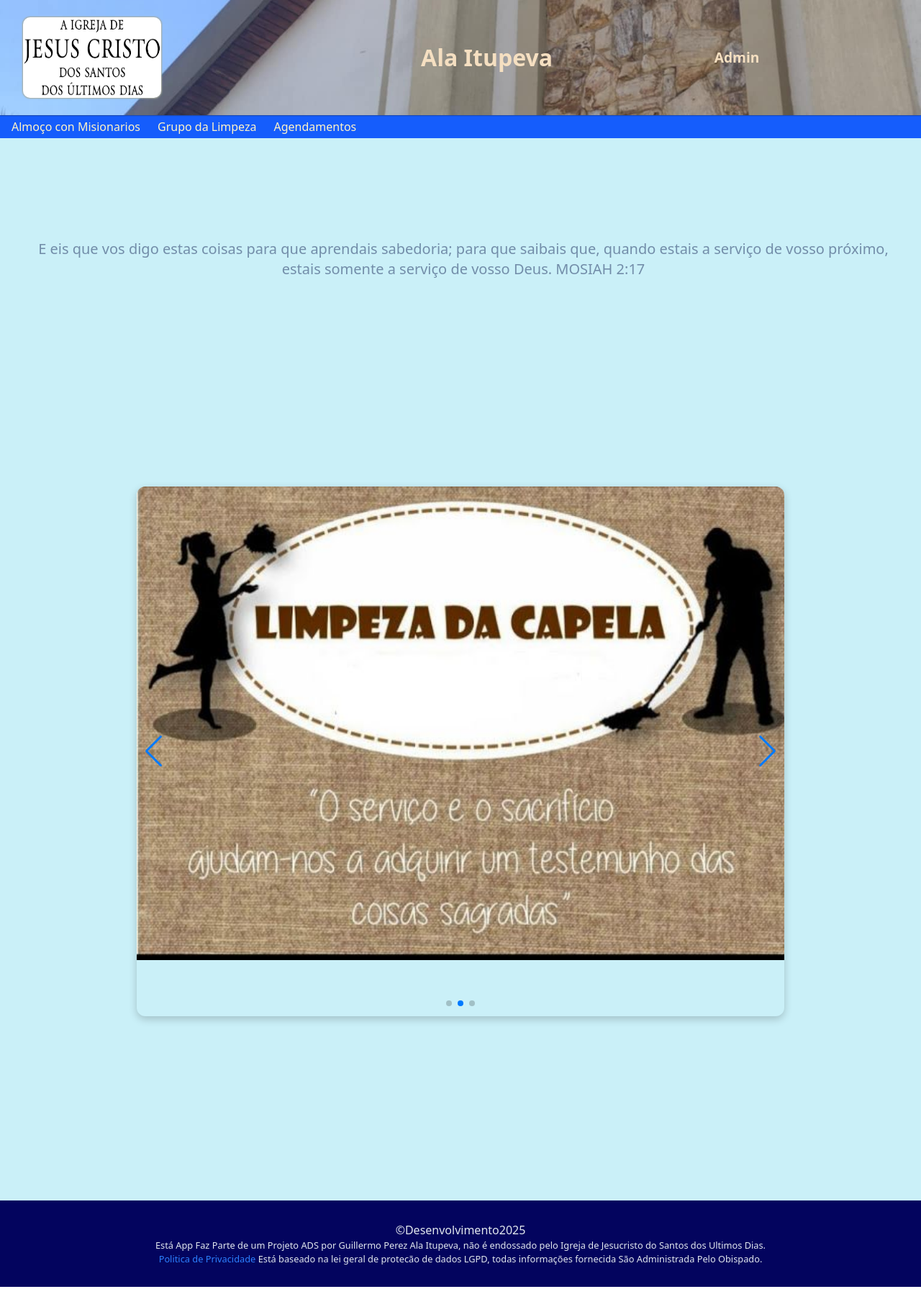
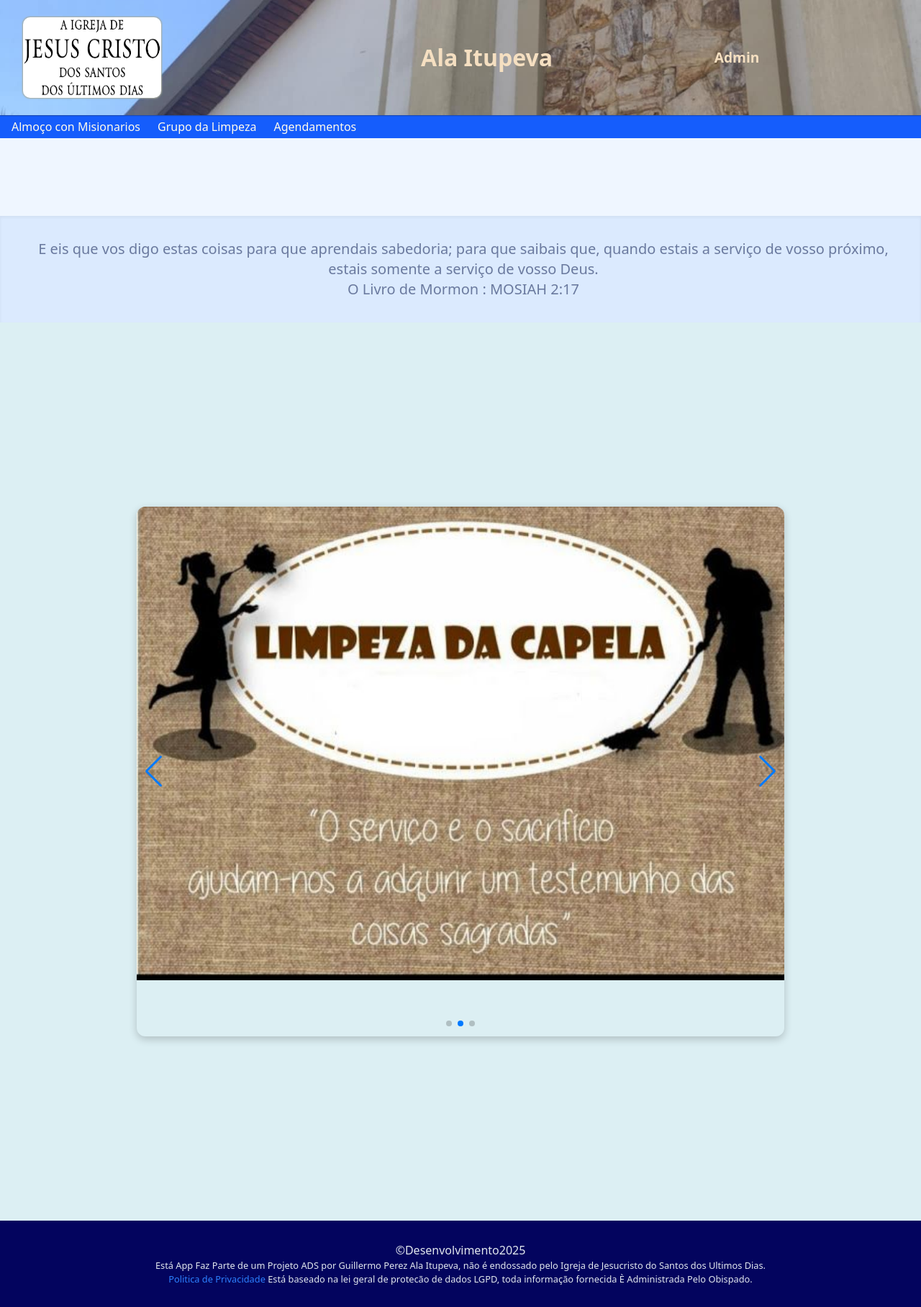
Before and after one commit to elguille36/App-Agendamentos, a React (Vite) app: page / in a window 1280 px wide. Shown: the whole page at 72% size. Before the commit the page ends 1788 px from the top, so only its background shows below. Built offline with nearby package versions, Linux system fonts and the light colour scheme; no server answers.

Commit message:
fiz alteraçoes dos componentes nav modo mobile

```diff
--- a/src/App.jsx
+++ b/src/App.jsx
@@ -8,13 +8,13 @@ import Comunicado from './componentes/informacao'
 function App() {
   return (
     <>
-    <div className='w-full h-75 '>
+    <div className='w-full h-75 bg-blue-50 '>
       <div className='box-content-app'>
       <Cabezalho />
       </div>
        <NavBar />
     </div>
-    <div className='flex justify-center '>
+    <div className='flex justify-center bg-blue-100 shadow-inner'>
       <Comunicado/>
     </div>
     <div className='box-banner'>
--- a/src/componentes/footer.jsx
+++ b/src/componentes/footer.jsx
@@ -9,8 +9,8 @@ return(
     <h3>©Desenvolvimento2025</h3>
     <p className="paragrafo-copy">Está App Faz Parte de um Projeto ADS por Guillermo Perez Ala Itupeva, não é endossado pelo
      Igreja de Jesucristo do Santos dos Ultimos Dias.</p>
-     <p className="paragrafo-copy2" ><a className="text-blue-500" href="https://www.planalto.gov.br/ccivil_03/_ato2015-2018/2018/lei/l13709.htm" target="_blank">Politica de Privacidade </a>
-      Está baseado na lei geral de protecão de dados LGPD, todas informações fornecida São Administrada Pelo Obispado.</p>
+     <p className="paragrafo-copy2" ><a className="text-blue-500 " href="https://www.planalto.gov.br/ccivil_03/_ato2015-2018/2018/lei/l13709.htm" target="_blank">Politica de Privacidade </a>
+      Está baseado na lei geral de protecão de dados LGPD, toda informação fornecida È Administrada Pelo Obispado.</p>
 
 </div>
 
--- a/src/componentes/informacao.jsx
+++ b/src/componentes/informacao.jsx
@@ -13,13 +13,14 @@ return(
 <p className="text-blue-950 text-center p-4 text-sm sm:text-base md:text-lg lg:text-xl transition-opacity" style={{ animation:'fade 4s linear infinite'}}>
     E eis que vos digo estas coisas para que aprendais sabedoria;
    para que saibais que, quando estais a serviço de vosso próximo,
-   estais somente a serviço de vosso Deus. MOSIAH 2:17
+   estais somente a serviço de vosso Deus.<br/>
+   O Livro de Mormon : MOSIAH 2:17
 </p>
 <style>
   {`
     @keyframes fade {
       0% { opacity: 1; }
-      50% { opacity: 0.4; }
+      50% { opacity: 0.5; }
       100% { opacity: 1; }
     }
   `}
--- a/src/componentes/navbar.jsx
+++ b/src/componentes/navbar.jsx
@@ -13,7 +13,7 @@ export default function Navbar() {
 
   return (
     <>
-    <nav className="bg-blue-600 text-amber-100 px-4 py-1 flex justify-between items-center">
+    <nav className="bg-blue-600 text-amber-50 px-4 py-1 flex justify-between items-center">
 
       {/* Botão para mobile */}
       <button onClick={toggleMenu} className="md:hidden text-blue-50 flex">
@@ -30,8 +30,8 @@ export default function Navbar() {
 
       {/* Menu Mobile - aparece quando o menuAberto for true */}
       {menuAberto && (
-        <div className="absolute top-45 left-15 rounded-md w-64 bg-blue-700 md:hidden">
-          <ul className="flex flex-col items-center space-y-4 py-4 underline-offset-2">
+        <div className="absolute top-38 left-15 rounded-md w-64 md:hidden">
+          <ul className="flex flex-col items-center space-y-4 py-4 underline-offset-2 text-blue-950 shadow-sm">
           <li><a onclick={toggleMenu} href='https://bit.ly/4jR3zWq' target='_blank'>Almoço con Misionarios</a></li>
           <li><a onclick={toggleMenu} href='https://docs.google.com/spreadsheets/d/1J5xSG7R2HJuGCKx1w34xqHyAXFKashB-7N8eBi_oTE8/edit?gid=1173913733#gid=1173913733' target='_blank'>Grupo da Limpeza</a></li>
           <li><Link onclick={toggleMenu} to='/cadastroAgendamento' element ={<CadastroAgendamento/>}>Agendamentos</Link></li>
--- a/src/style/header.css
+++ b/src/style/header.css
@@ -313,7 +313,7 @@
 
     margin: auto;
     padding: 1rem;
-    background-color: #caf0f8;
+    background-color: #dceff3;
 }
 
 }
```
